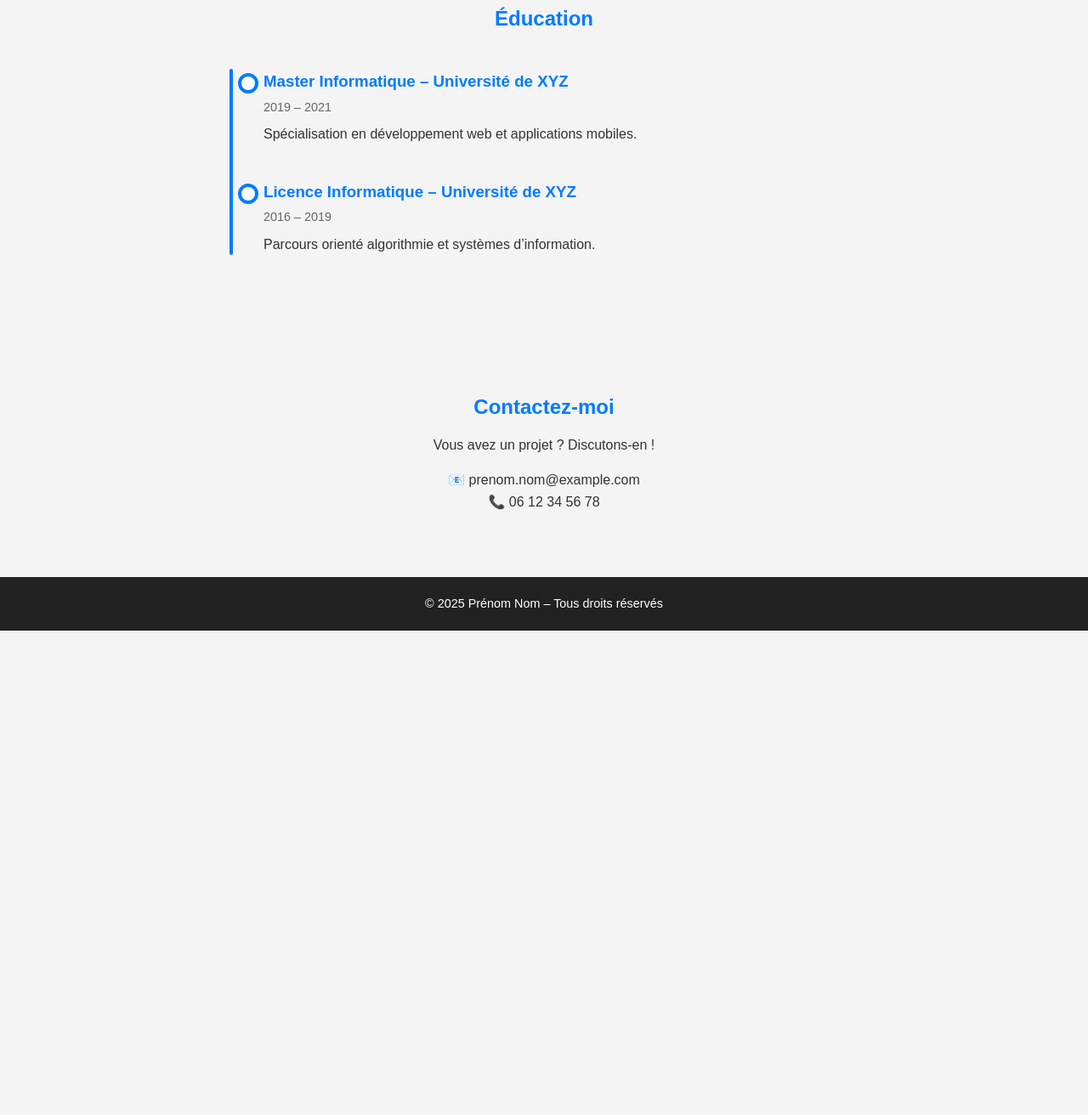
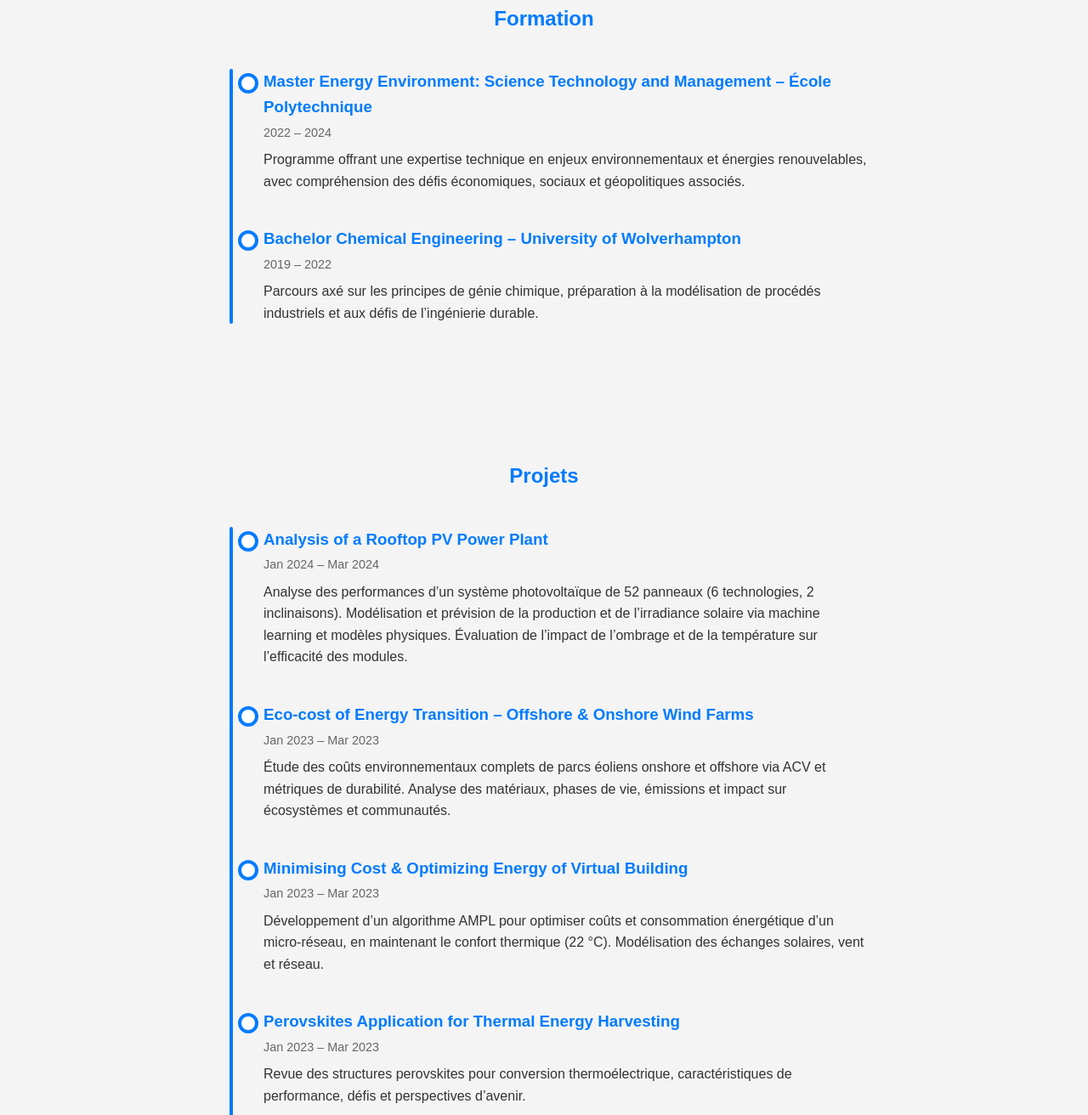
Before and after one commit to nrod2025/nrod2025.github.io, a plain HTML site: page index.html in a window 1280 px wide. Shown: the part 1468-2780 px from the top of the page at 85% size. Before the commit the page ends 2210 px from the top, so only its background shows below. Drawn offline with Linux system fonts and the light colour scheme.

Commit message:
Update index.html

```diff
--- a/index.html
+++ b/index.html
@@ -78,7 +78,7 @@
     .cta:hover {
       background: #218838;
     }
-    /* Liste compétences */
+    /* Skills list */
     .skills-list {
       display: flex;
       flex-wrap: wrap;
@@ -95,7 +95,7 @@
       font-weight: bold;
       font-size: 0.95em;
     }
-    /* Timeline expérience & éducation */
+    /* Timeline for expérience, éducation et projets */
     .timeline {
       position: relative;
       margin: 40px 0;
@@ -158,7 +158,8 @@
       <a href="#about">À propos</a>
       <a href="#skills">Compétences</a>
       <a href="#experience">Expérience</a>
-      <a href="#education">Éducation</a>
+      <a href="#education">Formation</a>
+      <a href="#projects">Projets</a>
       <a href="#contact">Contact</a>
     </nav>
     <a href="CV-PrénomNom.pdf" class="cta" download>Télécharger mon CV</a>
@@ -205,19 +206,90 @@
     </ul>
   </section>
 
-  <!-- ÉDUCATION -->
+  <!-- FORMATION -->
   <section id="education">
-    <h2>Éducation</h2>
+    <h2>Formation</h2>
     <ul class="timeline">
       <li>
-        <h3>Master Informatique – Université de XYZ</h3>
-        <span class="date">2019 – 2021</span>
-        <p>Spécialisation en développement web et applications mobiles.</p>
+        <h3>Master Energy Environment: Science Technology and Management – École Polytechnique</h3>
+        <span class="date">2022 – 2024</span>
+        <p>
+          Programme offrant une expertise technique en enjeux environnementaux et énergies renouvelables,
+          avec compréhension des défis économiques, sociaux et géopolitiques associés.
+        </p>
       </li>
       <li>
-        <h3>Licence Informatique – Université de XYZ</h3>
-        <span class="date">2016 – 2019</span>
-        <p>Parcours orienté algorithmie et systèmes d’information.</p>
+        <h3>Bachelor Chemical Engineering – University of Wolverhampton</h3>
+        <span class="date">2019 – 2022</span>
+        <p>
+          Parcours axé sur les principes de génie chimique, préparation à la modélisation de procédés industriels
+          et aux défis de l’ingénierie durable.
+        </p>
+      </li>
+    </ul>
+  </section>
+
+  <!-- PROJETS -->
+  <section id="projects">
+    <h2>Projets</h2>
+    <ul class="timeline">
+      <li>
+        <h3>Analysis of a Rooftop PV Power Plant</h3>
+        <span class="date">Jan 2024 – Mar 2024</span>
+        <p>
+          Analyse des performances d’un système photovoltaïque de 52 panneaux (6 technologies, 2 inclinaisons).
+          Modélisation et prévision de la production et de l’irradiance solaire via machine learning et modèles physiques.
+          Évaluation de l’impact de l’ombrage et de la température sur l’efficacité des modules.
+        </p>
+      </li>
+      <li>
+        <h3>Eco-cost of Energy Transition – Offshore & Onshore Wind Farms</h3>
+        <span class="date">Jan 2023 – Mar 2023</span>
+        <p>
+          Étude des coûts environnementaux complets de parcs éoliens onshore et offshore via ACV et métriques de durabilité.
+          Analyse des matériaux, phases de vie, émissions et impact sur écosystèmes et communautés.
+        </p>
+      </li>
+      <li>
+        <h3>Minimising Cost & Optimizing Energy of Virtual Building</h3>
+        <span class="date">Jan 2023 – Mar 2023</span>
+        <p>
+          Développement d’un algorithme AMPL pour optimiser coûts et consommation énergétique d’un micro-réseau,
+          en maintenant le confort thermique (22 °C). Modélisation des échanges solaires, vent et réseau.
+        </p>
+      </li>
+      <li>
+        <h3>Perovskites Application for Thermal Energy Harvesting</h3>
+        <span class="date">Jan 2023 – Mar 2023</span>
+        <p>
+          Revue des structures perovskites pour conversion thermoélectrique, caractéristiques de performance,
+          défis et perspectives d’avenir.
+        </p>
+      </li>
+      <li>
+        <h3>Neural Networks for Approximation of ODEs</h3>
+        <span class="date">Sept 2022 – Déc 2022</span>
+        <p>
+          Implémentation d’approche par réseaux de neurones pour résoudre des EDO, comparaison coût calculatoire
+          avec méthode Euler. Ajustement des poids par rétro-optimisation.
+        </p>
+      </li>
+      <li>
+        <h3>Hazard Studies of Mobile Power Stations with Sodium-Ion Battery</h3>
+        <span class="date">Jan 2022 – Mai 2022</span>
+        <p>
+          Études de risques sur générateurs mobiles SIB + solaire en partenariat R&D (AceOn, DZP, Nevadic).
+          Comparaison technologies et revue bibliographique des dangers, protocoles de certification.
+        </p>
+      </li>
+      <li>
+        <h3>Design of Plant to Produce 1 M pH Strips – Johnson Test Papers</h3>
+        <span class="date">Sept 2021 – Avr 2022</span>
+        <p>
+          Conception d’une usine flexible pour fabriquer 1 M de bandelettes pH/mois. Diagrammes flux,
+          bilans matière/énergie, récupération de sous-produits, stratégie instrumentation & contrôle,
+          analyse économique.
+        </p>
       </li>
     </ul>
   </section>
```
